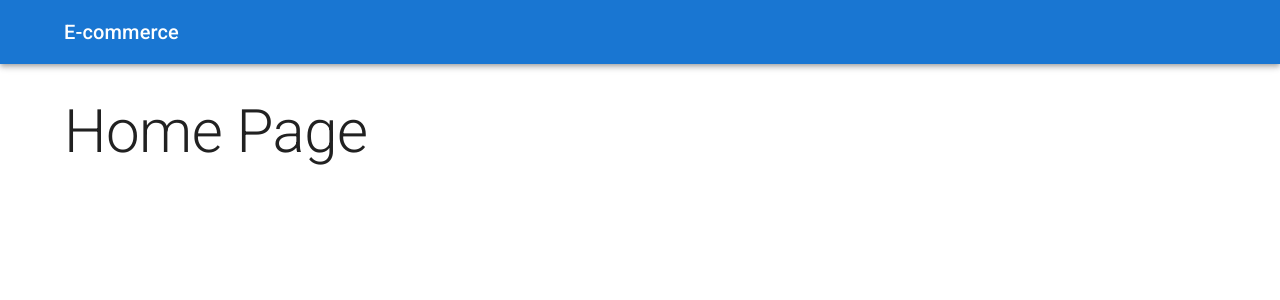
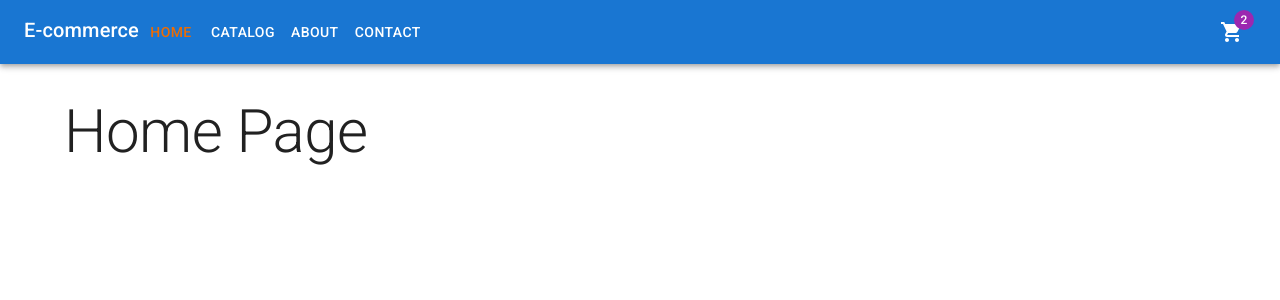
Before and after one commit to yavuzoz/ADP-E-Commerce, a React (Vite) app in the folder client/: page / in a window 1280 px wide. Shown: the top 300 px of the page. Built offline with nearby package versions, Linux system fonts and the light colour scheme.

Commit message:
NavLinks

```diff
--- a/client/src/components/Header.tsx
+++ b/client/src/components/Header.tsx
@@ -1,20 +1,57 @@
-import { AppBar, Container, Toolbar, Typography } from "@mui/material";
+import { ShoppingCart } from "@mui/icons-material";
+import { AppBar, Badge, Box, Button, Stack, Toolbar, Typography } from "@mui/material";
+import { NavLink } from "react-router";
+import IconButton from "@mui/material/IconButton";
+
+const links = [
+    { title: "Home", to: "/" },
+    { title: "Catalog", to: "/catalog" },
+    { title: "About", to: "/about" },
+    { title: "Contact", to: "/contact" },
+]
+
+const navStyles = {
+    color: "inherit",
+    textDecoration: "none",
+    "&:hover": {
+        color: "text.primary",
+    },
+    "&.active": { color: "warning.main" }
+}
 
 export default function Header(props: any) {
     return (
         <AppBar position="static" sx={{ mb: 4 }}>
 
-            <Toolbar>
+            <Toolbar sx={{ display: "flex", justifyContent: "space-between" }}>
 
-                <Container>
-                    <Typography variant="h6">
-                        E-commerce
-                    </Typography>
-                </Container>
+                <Box sx={{ display: "flex", alingItems: "center" }}>
+
+                    <Typography variant="h6">E-commerce </Typography>
+                    <Stack direction="row">
+                        {
+                            links.map(link =>
+                                <Button component={NavLink} to={link.to} sx={navStyles}>{link.title}</Button>
+                            )
+                        }
+                    </Stack>
 
 
-            </Toolbar>
+                </Box>
 
-        </AppBar>
+                <Box>
+
+                    <IconButton size="large" edge="start" color="inherit">
+                        <Badge badgeContent="2" color="secondary">
+                            <ShoppingCart />
+                        </Badge>
+                    </IconButton>
+
+
+                </Box>
+
+            </Toolbar >
+
+        </AppBar >
     );
 }
```
